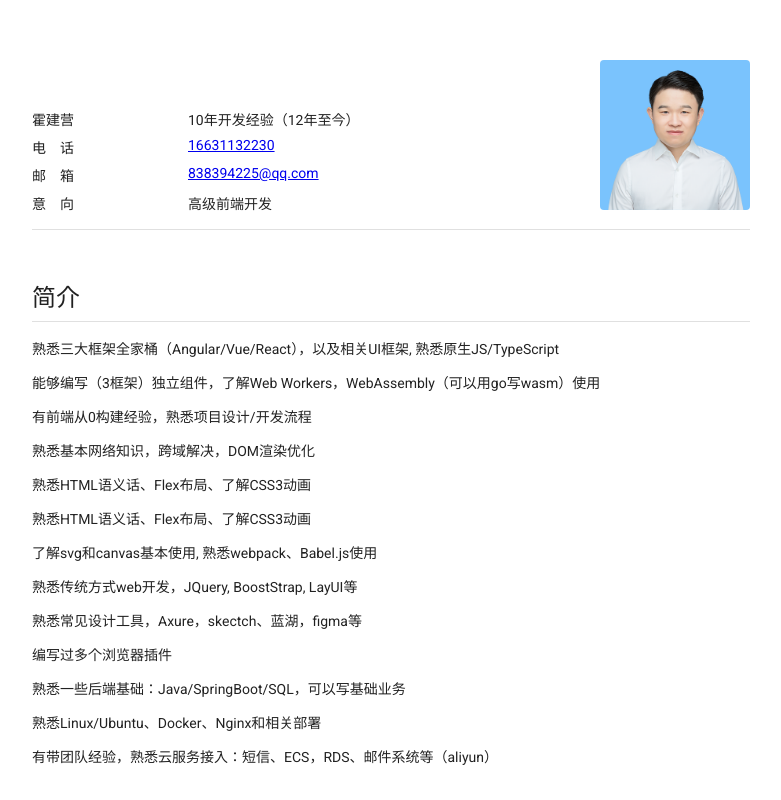
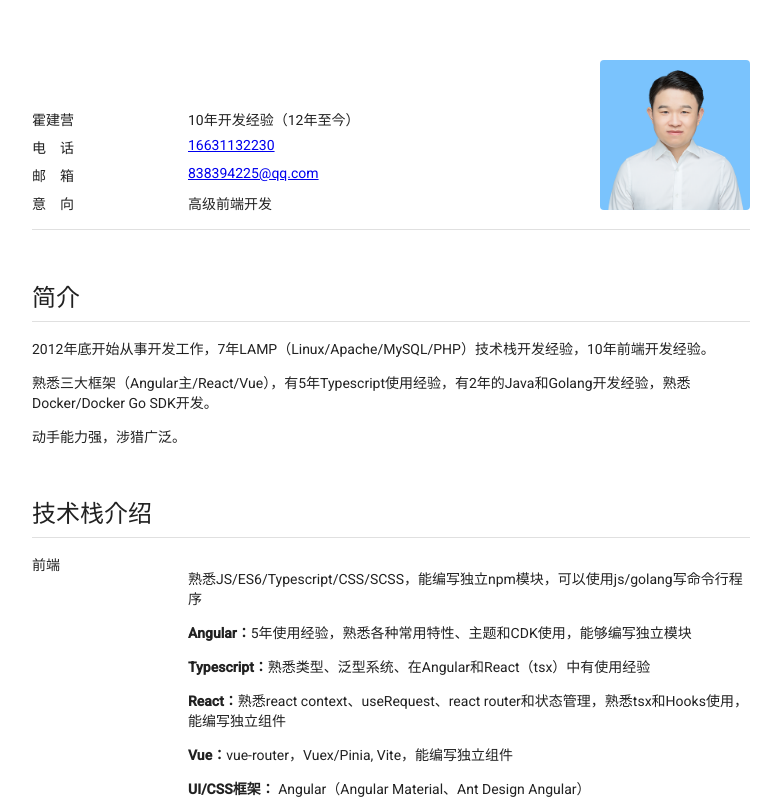
Before and after one commit to foxsir/resume, an Angular app: page / in a window 1280 px wide. Shown: the top 800 px of the page, without its empty margins (249-1030 px from the left). Built offline with nearby package versions, Linux system fonts and the light colour scheme.

Commit message:
修改简介

```diff
--- a/src/app/app.component.html
+++ b/src/app/app.component.html
@@ -30,19 +30,9 @@
         <mat-divider></mat-divider>
       </mat-card-content>
       <mat-card-content>
-        <p>熟悉三大框架全家桶（Angular/Vue/React），以及相关UI框架, 熟悉原生JS/TypeScript</p>
-        <p>能够编写（3框架）独立组件，了解Web Workers，WebAssembly（可以用go写wasm）使用</p>
-        <p>有前端从0构建经验，熟悉项目设计/开发流程</p>
-        <p>熟悉基本网络知识，跨域解决，DOM渲染优化</p>
-        <p>熟悉HTML语义话、Flex布局、了解CSS3动画</p>
-        <p>熟悉HTML语义话、Flex布局、了解CSS3动画</p>
-        <p>了解svg和canvas基本使用, 熟悉webpack、Babel.js使用</p>
-        <p>熟悉传统方式web开发，JQuery, BoostStrap, LayUI等</p>
-        <p>熟悉常见设计工具，Axure，skectch、蓝湖，figma等</p>
-        <p>编写过多个浏览器插件</p>
-        <p>熟悉一些后端基础：Java/SpringBoot/SQL，可以写基础业务</p>
-        <p>熟悉Linux/Ubuntu、Docker、Nginx和相关部署</p>
-        <p>有带团队经验，熟悉云服务接入：短信、ECS，RDS、邮件系统等（aliyun）</p>
+        <p>2012年底开始从事开发工作，7年LAMP（Linux/Apache/MySQL/PHP）技术栈开发经验，10年前端开发经验。</p>
+        <p>熟悉三大框架（Angular主/React/Vue），有5年Typescript使用经验，有2年的Java和Golang开发经验，熟悉Docker/Docker Go SDK开发。</p>
+        <p>动手能力强，涉猎广泛。</p>
       </mat-card-content>
     </mat-card>
 
```
